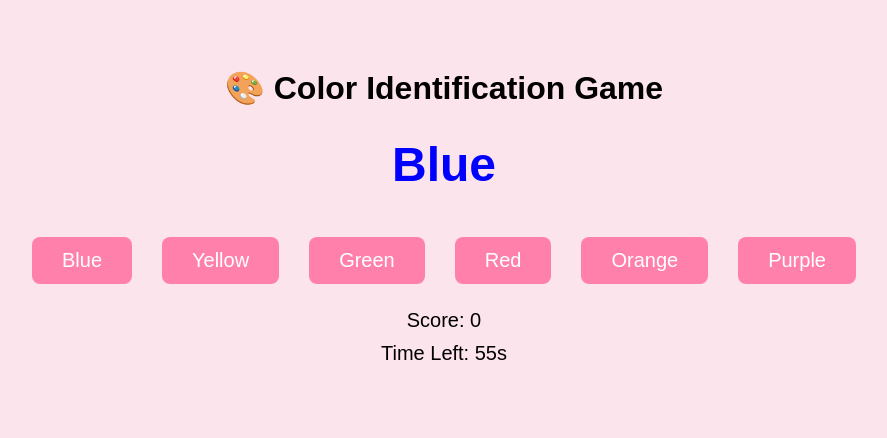
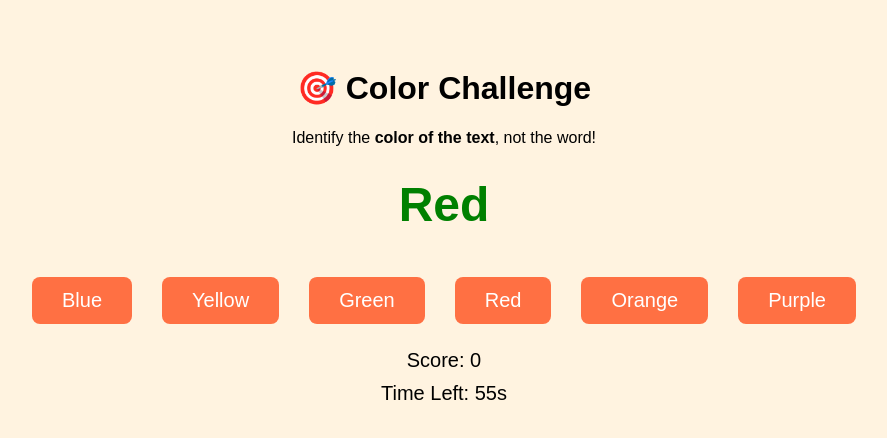
Before and after one commit to Afrose-2314/final, a plain HTML site: page color.html in a window 1280 px wide. Shown: the whole page, without its empty margins (196-1083 px from the left). Drawn offline with Linux system fonts and the light colour scheme.

Commit message:
Update color.html

```diff
--- a/color.html
+++ b/color.html
@@ -5,25 +5,28 @@
   <style>
     body {
       font-family: Arial, sans-serif;
-      background: #fce4ec;
+      background: #fff3e0;
       text-align: center;
       padding-top: 40px;
     }
+
     #word {
       font-size: 48px;
       margin: 30px;
       font-weight: bold;
     }
+
     .option-btn {
       padding: 12px 30px;
       margin: 15px;
       font-size: 20px;
       border: none;
       border-radius: 8px;
-      background: #ff80ab;
+      background: #ff7043;
       color: white;
       cursor: pointer;
     }
+
     #score, #timer {
       font-size: 20px;
       margin-top: 10px;
@@ -31,48 +34,50 @@
   </style>
 </head>
 <body>
-  <h1>🎨 Color Identification Game</h1>
+  <h1>🎯 Color Challenge</h1>
+  <p>Identify the <strong>color of the text</strong>, not the word!</p>
   <div id="word">Loading...</div>
   <div id="buttons"></div>
   <div id="score">Score: 0</div>
   <div id="timer">Time Left: 60s</div>
 
   <script>
-    const colors = ["Red", "Green", "Blue", "Yellow", "Purple", "Orange"];
+    const colorNames = ["Red", "Green", "Blue", "Yellow", "Purple", "Orange"];
     const colorCodes = ["red", "green", "blue", "yellow", "purple", "orange"];
-    let correctColor = "";
+
+    let correctColorCode = "";
     let score = 0;
     let timeLeft = 60;
 
-    function getRandomColorIndex() {
-      return Math.floor(Math.random() * colors.length);
-    }
+    function setNewQuestion() {
+      const randomTextIndex = Math.floor(Math.random() * colorNames.length);
+      const randomColorIndex = Math.floor(Math.random() * colorCodes.length);
 
-    function setNewQuestion() {
-      const wordIndex = getRandomColorIndex();
-      const colorIndex = getRandomColorIndex();
+      const wordText = colorNames[randomTextIndex];
+      correctColorCode = colorNames[colorCodes.indexOf(colorCodes[randomColorIndex])]; // get name from code
 
-      correctColor = colors[colorIndex];
       const wordDiv = document.getElementById("word");
-      wordDiv.innerText = colors[wordIndex];
-      wordDiv.style.color = colorCodes[colorIndex];
+      wordDiv.innerText = wordText;
+      wordDiv.style.color = colorCodes[randomColorIndex];
 
       const buttons = document.getElementById("buttons");
       buttons.innerHTML = "";
 
-      const shuffled = [...colors].sort(() => 0.5 - Math.random());
-      shuffled.forEach(col => {
+      const shuffled = [...colorNames].sort(() => 0.5 - Math.random());
+      shuffled.forEach(color => {
         const btn = document.createElement("button");
         btn.className = "option-btn";
-        btn.innerText = col;
-        btn.onclick = () => checkAnswer(col);
+        btn.innerText = color;
+        btn.onclick = () => checkAnswer(color);
         buttons.appendChild(btn);
       });
     }
 
-    function checkAnswer(answer) {
-      if (answer === correctColor) score++;
-      document.getElementById("score").innerText = "Score: " + score;
+    function checkAnswer(selected) {
+      if (selected === correctColorCode) {
+        score++;
+        document.getElementById("score").innerText = "Score: " + score;
+      }
       setNewQuestion();
     }
 
@@ -82,7 +87,7 @@
         document.getElementById("timer").innerText = "Time Left: " + timeLeft + "s";
         if (timeLeft <= 0) {
           clearInterval(timer);
-          alert("⏰ Time's up! Your score: " + score);
+          alert("⏰ Time's up! Your final score: " + score);
           window.location.href = "index.html";
         }
       }, 1000);
```
